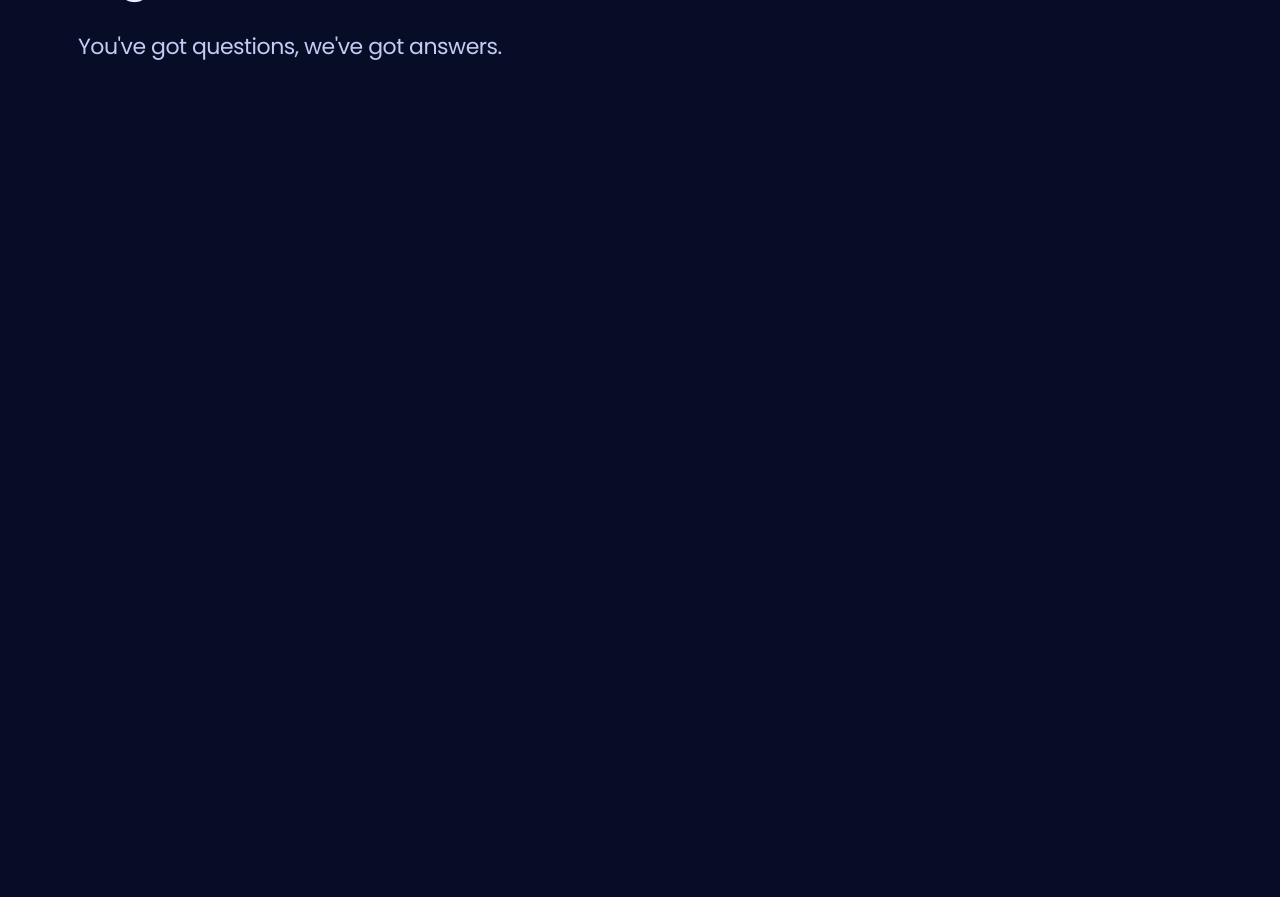
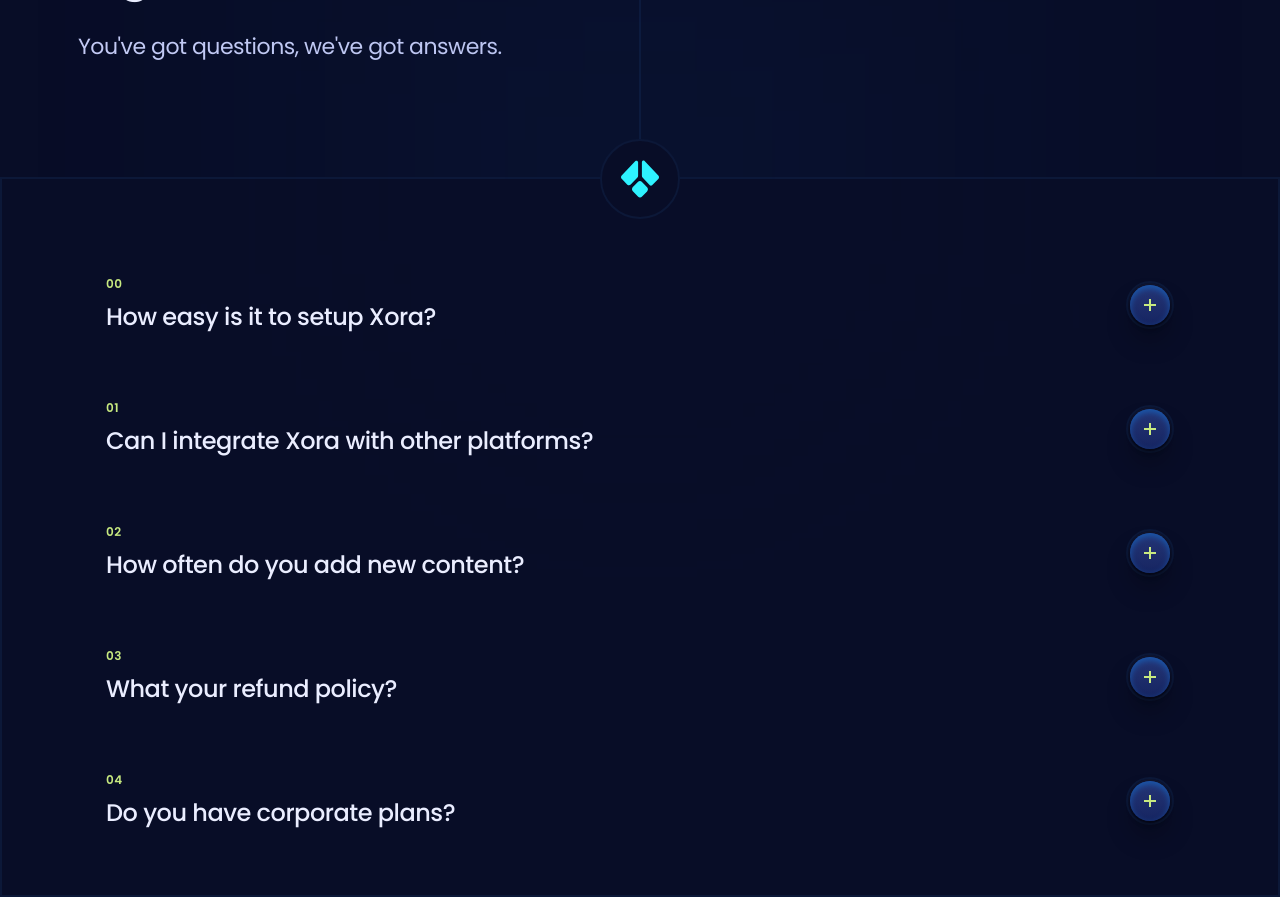
Before and after one commit to tiagosousa10/saas-xora-landing-page, a React (Vite) app: page / in a window 1280 px wide. Shown: the part 3280-4177 px from the top of the page. Before the commit the page ends 3457 px from the top, so only its background shows below. Built offline with nearby package versions, Linux system fonts and the light colour scheme.

Commit message:
faq updated and FaqItem added

```diff
--- /dev/null
+++ b/src/components/FaqItem.jsx
@@ -0,0 +1,37 @@
+import clsx from 'clsx'
+import React, {  useState } from 'react'
+
+const FaqItem = ({item, index}) => {
+   const [activeId,setActiveId] = useState(null)
+
+   const active = activeId === item.id;
+
+  return (
+    <div className='relative z-2 mb-16'>
+      <div
+         className='group relative flex cursor-pointer items-center justify-between gap-10 px-7'
+         onClick={() => { setActiveId(activeId === item.id ? null : item.id) }}
+      >
+         <div className='flex-1'>
+            <div className='small-compact mb-1.5 text-p3 max-lg:hidden'>
+               {index < 10 ? '0': ''}
+               {index}
+            </div>
+            <div
+               className={clsx('h6 text-p4 transition-colors duration-500 max-md:flex max-md:min-h-20 max-md:items-center',active && 'max-lg:text-p1')}
+            >
+               {item.question}
+            </div>
+         </div>
+
+         <div className={clsx('faq-icon relative flex size-12 items-center justify-center rounded-full border-2 border-s2 shadow-400 transition-all duration-500 group-hover:border-s4', active && 'before:bg-p1 after:rotate-0 after:bg-p1' )}>
+            <div className='g4 size-11/12 rounded-full shadow-300' />
+         </div>
+      </div>
+
+
+    </div>
+  )
+}
+
+export default FaqItem
--- a/src/sections/Faq.jsx
+++ b/src/sections/Faq.jsx
@@ -1,7 +1,12 @@
 import React from 'react'
 import { Element } from 'react-scroll'
+import { faq } from '../constants'
+import FaqItem from '../components/FaqItem'
 
 const Faq = () => {
+
+   const halfLength = Math.floor(faq.length/2)
+
   return (
     <section>
       <Element name="faq" className='relative'>
@@ -14,6 +19,25 @@
                </h3>
                <p className='body-1 max-lg:max-w-sm'>You've got questions, we've got answers.</p>
             </div>
+
+            <div className='faq-line_after w-0.5 h-full absolute left-[calc(50%-1px)] top-0 -z-1 bg-s2'/>
+         </div>
+
+         <div className='faq-glow_before relative z-2 border-2 border-s2 bg-s1'>
+            <div className='container flex gap-10 max-lg:block'>
+               <div className='rounded-half absolute -top-10 left-[calc(50%-40px)] z-4 flex size-20 items-center justify-center border-2 border-s2 bg-s1'>
+                  <img src="/images/faq-logo.svg" alt="logo" className='size-1/2' />
+               </div>
+
+               <div className='relative flex-1 pt-24'>
+                  {faq.slice(0, halfLength).map((item,index) => (
+                    <FaqItem key={faq.id} item={item} index={index} />
+                  ))}
+
+               </div>
+
+            </div>
+
          </div>
 
       </Element>
```
Also changed, not shown: 1 other file (tests, documents, lock files or other folders).
